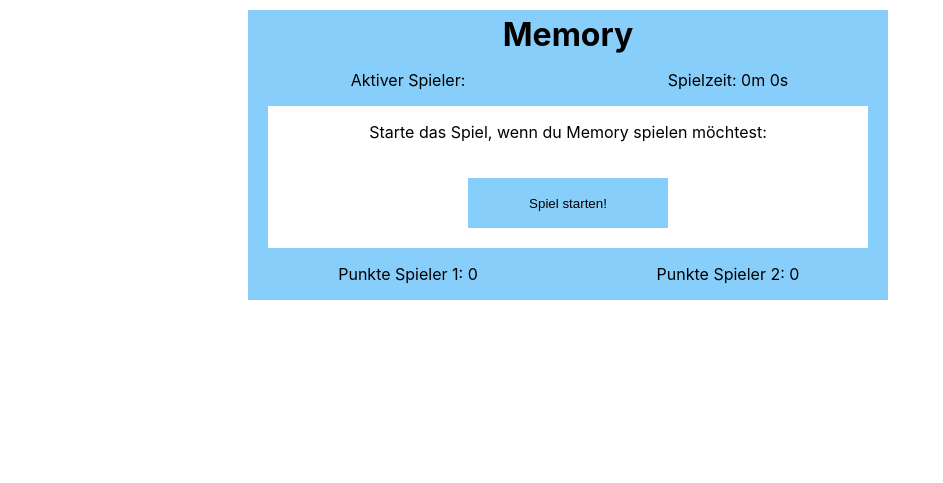
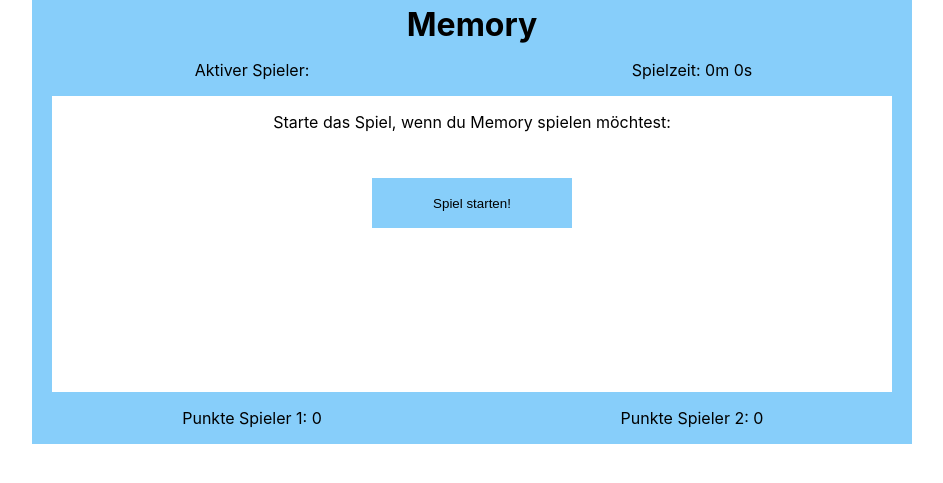
Before and after one commit to CoderXXL/alisPhpMemory, a PHP site: page / in a window 1280 px wide. Shown: the top 483 px of the page, without its empty margins (168-1111 px from the left). Run offline with PHP 8.4, Linux system fonts and the light colour scheme.

Commit message:
feat: mobile layout

```diff
--- a/assets/css/style.css
+++ b/assets/css/style.css
@@ -3,13 +3,14 @@
     body {
         font-family: -apple-system, BlinkMacSystemFont, 'Segoe UI', Roboto, Oxygen, Ubuntu, Cantarell, 'Open Sans', 'Helvetica Neue', sans-serif;
         font-size: 16px;
-
-        width: 35%;
-        margin: 10px auto;
+        margin: 0;
     }
 
     .container {
-        position: absolute;
+        margin: 0 auto;
+
+        min-width: 400px;
+        max-width: 880px;
     }
 
     .hide {
@@ -25,15 +26,20 @@
     .match {
         display: grid;
         text-align: center;
-        grid-template-columns: 320px 320px;
-        grid-template-rows: auto auto auto;
+        grid-template-columns: 1fr 1fr;
+        grid-template-rows: auto 1fr auto;
 
         background-color: lightskyblue;
+
+        width: 100%;
+        min-height: 400px;
     }
 
     #matchfield {
         grid-column: 1 / -1;
         grid-row: 2 / 3;
+
+
 
         background-color: white;
 
@@ -56,16 +62,19 @@
 
     /* Start Form */
 
+    #startForm {
+    }
+
     #playerName {
         height: 20px;
         width: 190px;
-
-        margin-bottom: 10px;
     }
 
     #startMemory {
         height: 50px;
         width: 200px;
+
+        margin-top: 10px;
         margin-bottom: 20px;
 
         background-color: lightskyblue;
--- a/index.html
+++ b/index.html
@@ -71,10 +71,6 @@
                 <p id="pointsPlayerTwo">Punkte Spieler 2: 0</p>
             </div>
         </div>
-
-        <footer>
-
-        </footer>
     </div>
 
     <!-- Hier wird das JavaScript eingebunden -->
```
